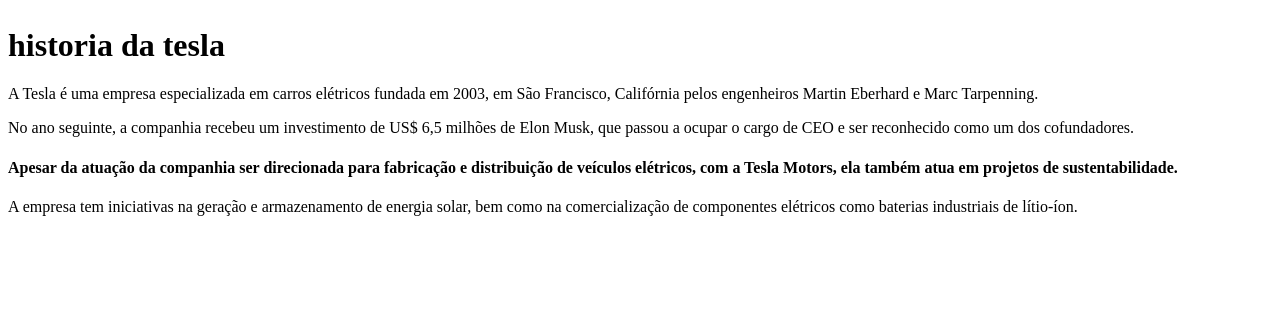
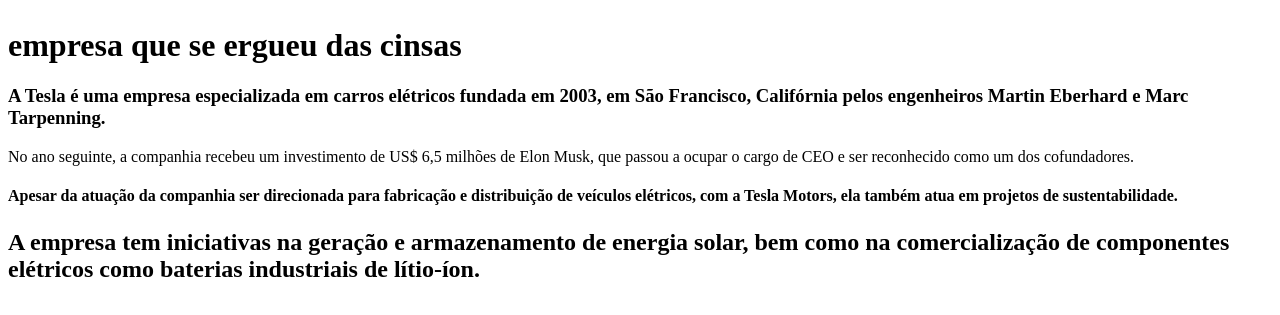
Before and after one commit to PENEUQUEIMADO/turma-1A-pc, a plain HTML site: page index.html in a window 1280 px wide. Shown: the part 79-394 px from the top of the page. Drawn offline with Linux system fonts and the light colour scheme.

Commit message:
index.html

```diff
--- a/index.html
+++ b/index.html
@@ -13,15 +13,17 @@
 
           </h1>
      </reader>
-          <h1>historia da tesla</h1>
-          <p> A Tesla é uma empresa especializada em carros elétricos fundada em 2003, em
-     São Francisco, Califórnia pelos engenheiros Martin Eberhard e Marc Tarpenning.</p>
+          <h1>empresa que se ergueu das cinsas</h1>
+         <h3> <p> A Tesla é uma empresa especializada em carros elétricos fundada em 2003, em
+     São Francisco, Califórnia pelos engenheiros Martin Eberhard e Marc Tarpenning.</p></h3>
+
      <p>No ano seguinte, a companhia recebeu um investimento de US$ 6,5 milhões de Elon Musk,
      que passou a ocupar o cargo de CEO e ser reconhecido como um dos cofundadores.</p>
 
-     <p><h4>Apesar da atuação da companhia ser direcionada para fabricação e distribuição de veículos elétricos, com a Tesla Motors,
-           ela também atua em projetos de sustentabilidade.</h4></p>
-           <P> A empresa tem iniciativas na geração e armazenamento de energia solar,
-           bem como na comercialização de componentes elétricos como baterias industriais de lítio-íon.</h4> </p>
+    <h4><p>Apesar da atuação da companhia ser direcionada para fabricação e distribuição de veículos elétricos, com a Tesla Motors,
+           ela também atua em projetos de sustentabilidade.</p></h4>
+
+           <h2><P> A empresa tem iniciativas na geração e armazenamento de energia solar,
+           bem como na comercialização de componentes elétricos como baterias industriais de lítio-íon.</p></h2>
      </body>
 </html>
```
